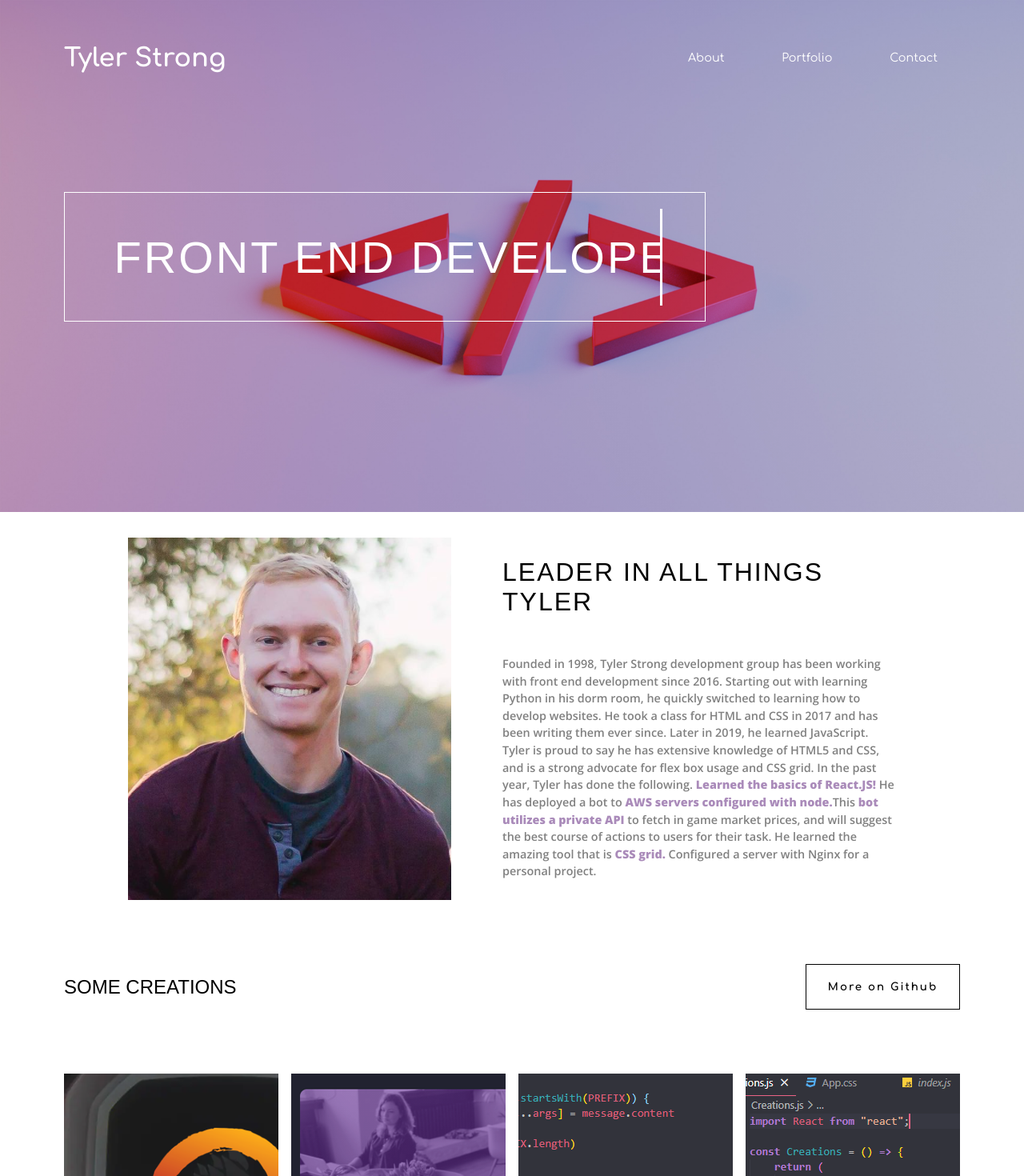
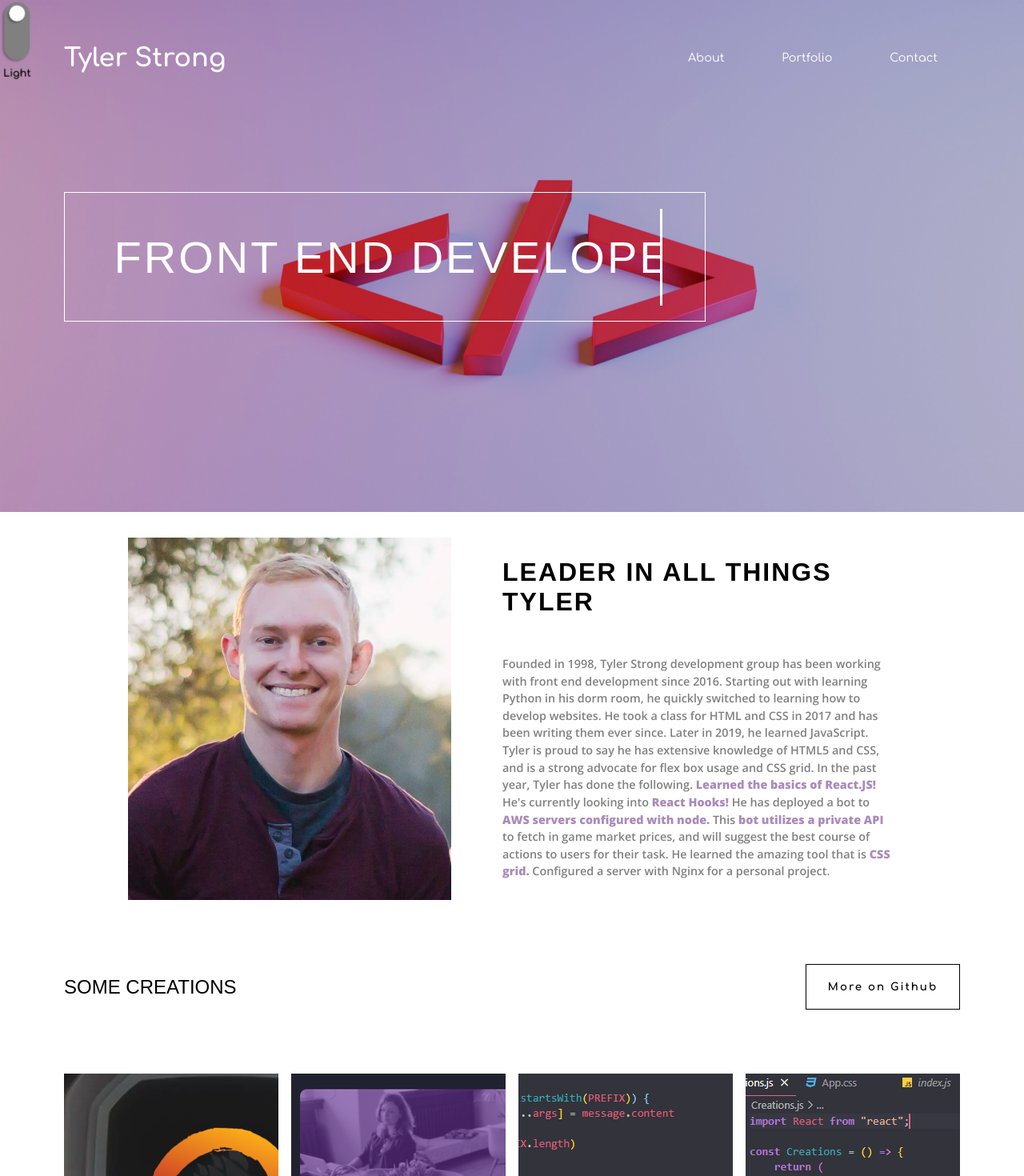
Before and after one commit to imaspork/react-website-revised-design, a React (Create React App) app: page / in a window 1280 px wide. Shown: the top 1470 px of the page at 80% size. Built offline with nearby package versions, Linux system fonts and the light colour scheme; a web font is replaced by a local one.

Commit message:
Implemented dark mode, moved sections to app file
change dark mode to use useState and useEffect hooks to maintain dark mode on page refresh with local storage and to hold a modern react codebase

```diff
--- a/src/App.css
+++ b/src/App.css
@@ -53,7 +53,12 @@ button:hover {
 /* END GLOBAL CSS */
 
 /* START GENERAL CLASSES AND SELECTORS/PSEUDO SELECTORS ETC */
-
+.white {
+	color: white;
+}
+.black {
+	color: black;
+}
 .center-text {
 	text-align: center;
 }
@@ -93,6 +98,46 @@ button:hover {
 	background-color: white;
 }
 
+#switch-container {
+	z-index: 500;
+	transform: rotate(90deg);
+	position: fixed;
+	display: flex;
+	align-items: center;
+
+	left: -2em;
+	top: 2.5em;
+}
+.switch-button {
+	box-shadow: rgba(0, 0, 0, 0.3) 1.95px 1.95px 2.6px;
+	height: 1.25em;
+	width: 1.25em;
+	border-radius: 1.25em;
+	background: white;
+	transition: transform 0.5s cubic-bezier(0.075, 0.82, 0.165, 1);
+}
+#switch-text {
+	transform: rotate(-90deg);
+	font-weight: 700;
+	font-size: 0.8rem;
+}
+#switch {
+	cursor: pointer;
+	z-index: 5;
+	padding: 0.25em;
+	display: flex;
+	align-items: center;
+	width: 4em;
+	height: 1.5em;
+	border-radius: 1.5em;
+	background: gray;
+}
+
+.button-toggle > div {
+	transition: transform 0.5s cubic-bezier(0.075, 0.82, 0.165, 1);
+	transform: translateX(2.75em);
+}
+
 /* nav links styling */
 .link-line {
 	display: inline;
@@ -127,10 +172,21 @@ button:hover {
 
 /* START HOME PAGE */
 /* START HOME PAGE */
+.light-bkg {
+	background-color: white;
+}
+.home-bkg {
+	background-color: white;
+	background-image: linear-gradient(rgba(0, 0, 0, 0.2), rgba(0, 0, 0, 0.2)),
+		url(./bkg.jpg);
+}
+.dark-bkg {
+	background-color: #131516;
+	color: white;
+}
 
 #home-wrapper {
-	background-image: linear-gradient(rgba(0, 0, 0, 0.2), rgba(0, 0, 0, 0.2)),
-		url(./bkg.jpg);
+	transition: background-color 800ms cubic-bezier(0.215, 0.61, 0.355, 1);
 	width: 100%;
 	height: 80vh;
 	background-size: cover;
@@ -180,6 +236,7 @@ button:hover {
 }
 
 #about-wrapper {
+	transition: background-color 800ms cubic-bezier(0.215, 0.61, 0.355, 1);
 	display: flex;
 	justify-content: center;
 }
@@ -199,7 +256,7 @@ button:hover {
 }
 .column h2 {
 	font-family: "Encode Sans SC", sans-serif;
-	font-weight: 300;
+	font-weight: 700;
 	letter-spacing: 2px;
 	padding-bottom: 1.5em;
 }
@@ -223,6 +280,9 @@ button:hover {
 #creations-heading h1 {
 	font-family: "Encode Sans SC", sans-serif;
 	font-weight: 400;
+}
+#creations {
+	transition: background-color 800ms cubic-bezier(0.215, 0.61, 0.355, 1);
 }
 
 /* START IMAGE GRIDS AND CONTACT GRID */
@@ -317,6 +377,7 @@ button:hover {
 /* END IMAGE GRIDS AND CONTACT GRID */
 
 #contact {
+	transition: background-color 800ms cubic-bezier(0.215, 0.61, 0.355, 1);
 	display: flex;
 	justify-content: center;
 }
@@ -343,6 +404,7 @@ button:hover {
 }
 
 #footer {
+	transition: background-color 800ms cubic-bezier(0.215, 0.61, 0.355, 1);
 	width: 100%;
 }
 
--- /dev/null
+++ b/src/App.js
@@ -0,0 +1,161 @@
+import "./App.css";
+import FlashyBox from "./FlashyBox";
+import tylerbig from "./tylerbig.png";
+import React, { useEffect, useState } from "react";
+import Contact from "./Contact";
+
+class App extends React.Component {
+	constructor(props) {
+		super(props);
+		this.state = {
+			isDarkMode: false,
+		};
+	}
+
+	render() {
+		const isDark = this.state.isDarkMode;
+		const darkModeText = isDark ? "Dark" : "Light";
+		const darkModeBkg = isDark ? "dark-bkg" : "light-bkg";
+		const switchTextColor = isDark ? "white" : "black";
+		return (
+			<div>
+				<div id="switch-container">
+					<div
+						onClick={() => this.setState({ isDarkMode: !isDark })}
+						className={
+							isDark
+								? " switch-button button-toggle"
+								: "switch-button"
+						}
+						id="switch"
+					>
+						<div className="switch-button"></div>
+					</div>
+					<span className={switchTextColor} id="switch-text">
+						{darkModeText}
+					</span>
+				</div>
+
+				<div className="Home">
+					<div
+						id="home-wrapper"
+						className={isDark ? "dark-bkg" : "home-bkg"}
+					>
+						<div id="box-wrapper">
+							<FlashyBox textH1="Front End Developer" />
+						</div>
+					</div>
+
+					<div id="about-wrapper" className={darkModeBkg}>
+						<div id="about">
+							<img
+								className="tyler-img"
+								src={tylerbig}
+								alt="tyler portrait"
+							></img>
+							<div className="column">
+								<h2>LEADER IN ALL THINGS TYLER</h2>
+								<p className="column-text">
+									Founded in 1998, Tyler Strong development
+									group has been working with front end
+									development since 2016. Starting out with
+									learning Python in his dorm room, he quickly
+									switched to learning how to develop
+									websites. He took a class for HTML and CSS
+									in 2017 and has been writing them ever
+									since. Later in 2019, he learned JavaScript.
+									Tyler is proud to say he has extensive
+									knowledge of HTML5 and CSS, and is a strong
+									advocate for flex box usage and CSS grid. In
+									the past year, Tyler has done the following.{" "}
+									<b>Learned the basics of React.JS!</b> He's
+									currently looking into <b>React Hooks!</b>{" "}
+									He has deployed a bot to{" "}
+									<b>AWS servers configured with node. </b>
+									This <b>bot utilizes a private API</b> to
+									fetch in game market prices, and will
+									suggest the best course of actions to users
+									for their task. He learned the amazing tool
+									that is <b>CSS grid.</b> Configured a server
+									with Nginx for a personal project.
+								</p>
+							</div>
+						</div>
+					</div>
+				</div>
+
+				<section id="creations" className={darkModeBkg}>
+					<div id="creations-wrapper">
+						<div id="creations-heading">
+							<h1>SOME CREATIONS</h1>
+							<a
+								target="_blank"
+								rel="noopener noreferrer"
+								href="https://github.com/imaspork/stats-preview-card-component"
+							>
+								<button>
+									<span>More on Github</span>
+								</button>
+							</a>
+						</div>
+						<div id="grid-wrapper">
+							<div className="item-1 grid-item">
+								<h1>
+									<a
+										target="_blank"
+										rel="noopener noreferrer"
+										href="https://www.corsair.com/us/en/ryzen-3000-series"
+									>
+										Corsair Ryzen<br></br>3000 Landing Page
+									</a>
+								</h1>
+							</div>
+							<div className="item-2 grid-item">
+								<h1>
+									<a
+										target="_blank"
+										rel="noopener noreferrer"
+										href="https://github.com/imaspork/stats-preview-card-component"
+									>
+										Card <br></br>Component
+									</a>
+								</h1>
+							</div>
+							<div className="item-3 grid-item">
+								<h1>
+									<a
+										target="_blank"
+										rel="noopener noreferrer"
+										href="https://github.com/imaspork/discordvar-js"
+									>
+										BDO Market <br></br>API Bot
+									</a>
+								</h1>
+							</div>
+							<div className="item-4 grid-item">
+								<h1>
+									<a
+										target="_blank"
+										rel="noopener noreferrer"
+										href="https://github.com/imaspork/react-website-revised-design"
+									>
+										React <br></br>Portfolio site
+									</a>
+								</h1>
+							</div>
+						</div>
+					</div>
+				</section>
+
+				<section id="footer" className={darkModeBkg}>
+					<Contact />
+					<p className="center-text s-padding">
+						Tyler Strong &#169; 2021
+					</p>
+				</section>
+			</div>
+		);
+	}
+}
+
+export default App;
--- a/src/Creations.js
+++ /dev/null
@@ -1,70 +0,0 @@
-import React from "react";
-
-const Creations = () => {
-	return (
-		<section id="creations">
-			<div id="creations-wrapper">
-				<div id="creations-heading">
-					<h1>SOME CREATIONS</h1>
-					<a
-						target="_blank"
-						rel="noopener noreferrer"
-						href="https://github.com/imaspork/stats-preview-card-component"
-					>
-						<button>
-							<span>More on Github</span>
-						</button>
-					</a>
-				</div>
-				<div id="grid-wrapper">
-					<div className="item-1 grid-item">
-						<h1>
-							<a
-								target="_blank"
-								rel="noopener noreferrer"
-								href="https://www.corsair.com/us/en/ryzen-3000-series"
-							>
-								Corsair Ryzen<br></br>3000 Landing Page
-							</a>
-						</h1>
-					</div>
-					<div className="item-2 grid-item">
-						<h1>
-							<a
-								target="_blank"
-								rel="noopener noreferrer"
-								href="https://github.com/imaspork/stats-preview-card-component"
-							>
-								Card <br></br>Component
-							</a>
-						</h1>
-					</div>
-					<div className="item-3 grid-item">
-						<h1>
-							<a
-								target="_blank"
-								rel="noopener noreferrer"
-								href="https://github.com/imaspork/discordvar-js"
-							>
-								BDO Market <br></br>API Bot
-							</a>
-						</h1>
-					</div>
-					<div className="item-4 grid-item">
-						<h1>
-							<a
-								target="_blank"
-								rel="noopener noreferrer"
-								href="https://github.com/imaspork/react-website-revised-design"
-							>
-								React <br></br>Portfolio site
-							</a>
-						</h1>
-					</div>
-				</div>
-			</div>
-		</section>
-	);
-};
-
-export default Creations;
--- a/src/Footer.js
+++ /dev/null
@@ -1,13 +0,0 @@
-import React from "react";
-import Contact from "./Contact";
-
-const Footer = () => {
-	return (
-		<section id="footer">
-			<Contact />
-			<p className="center-text s-padding">Tyler Strong &#169; 2021</p>
-		</section>
-	);
-};
-
-export default Footer;
--- a/src/Home.js
+++ /dev/null
@@ -1,50 +0,0 @@
-import "./App.css";
-import FlashyBox from "./FlashyBox";
-import tylerbig from "./tylerbig.png";
-
-function Home() {
-	return (
-		<div className="Home">
-			<div id="home-wrapper">
-				<div id="box-wrapper">
-					<FlashyBox textH1="Front End Developer" />
-				</div>
-			</div>
-
-			<div id="about-wrapper">
-				<div id="about">
-					<img
-						className="tyler-img"
-						src={tylerbig}
-						alt="tyler portrait"
-					></img>
-					<div className="column">
-						<h2>LEADER IN ALL THINGS TYLER</h2>
-						<p className="column-text">
-							Founded in 1998, Tyler Strong development group has
-							been working with front end development since 2016.
-							Starting out with learning Python in his dorm room,
-							he quickly switched to learning how to develop
-							websites. He took a class for HTML and CSS in 2017
-							and has been writing them ever since. Later in 2019,
-							he learned JavaScript. Tyler is proud to say he has
-							extensive knowledge of HTML5 and CSS, and is a
-							strong advocate for flex box usage and CSS grid. In
-							the past year, Tyler has done the following.{" "}
-							<b>Learned the basics of React.JS!</b> He has
-							deployed a bot to{" "}
-							<b>AWS servers configured with node.</b>
-							This <b>bot utilizes a private API</b> to fetch in
-							game market prices, and will suggest the best course
-							of actions to users for their task. He learned the
-							amazing tool that is <b>CSS grid.</b> Configured a
-							server with Nginx for a personal project.
-						</p>
-					</div>
-				</div>
-			</div>
-		</div>
-	);
-}
-
-export default Home;
--- a/src/index.js
+++ b/src/index.js
@@ -1,17 +1,13 @@
 import React from "react";
 import ReactDOM from "react-dom";
 import "./index.css";
-import Home from "./Home";
+import App from "./App";
 import Header from "./Header";
-import Creations from "./Creations";
-import Footer from "./Footer";
 
 ReactDOM.render(
 	<React.StrictMode>
-		<Home />
+		<App />
 		<Header />
-		<Creations />
-		<Footer />
 	</React.StrictMode>,
 	document.getElementById("root")
 );
```
